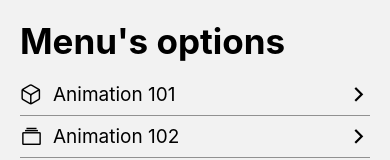
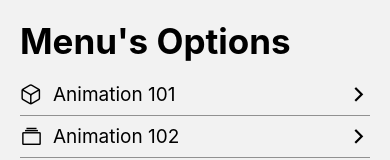
Before and after one commit to belenjn/components-project-react-native, a React Native app: screen /HomeScreen in a window 390 px wide. Shown: the top 160 px of the page. Built offline with nearby package versions, Linux system fonts and the light colour scheme.

Commit message:
HeaderTitle created and used

```diff
--- /dev/null
+++ b/src/components/HeaderTitle.tsx
@@ -0,0 +1,19 @@
+/* eslint-disable react-native/no-inline-styles */
+import React from 'react';
+import {Text, View} from 'react-native';
+import {useSafeAreaInsets} from 'react-native-safe-area-context';
+import {styles} from '../theme/appTheme';
+
+interface Props {
+  title: string;
+}
+
+export const HeaderTitle = ({title}: Props) => {
+  const {top} = useSafeAreaInsets();
+
+  return (
+    <View style={{marginTop: top + 20, marginBottom: 20}}>
+      <Text style={styles.title}>{title}</Text>
+    </View>
+  );
+};
--- a/src/screens/HomeScreen.tsx
+++ b/src/screens/HomeScreen.tsx
@@ -1,24 +1,14 @@
 /* eslint-disable react-native/no-inline-styles */
 import React from 'react';
-import {Text, View} from 'react-native';
+import {View} from 'react-native';
 import {FlatList} from 'react-native-gesture-handler';
-import {useSafeAreaInsets} from 'react-native-safe-area-context';
 import {FlatListMenuItem} from '../components/FlatListMenuItem';
+import {HeaderTitle} from '../components/HeaderTitle';
 import {menuItems} from '../data/menuItems';
 // import Icon from 'react-native-vector-icons/Ionicons';
 import {styles} from '../theme/appTheme';
 
 export const HomeScreen = () => {
-  const {top} = useSafeAreaInsets();
-
-  const renderListHeader = () => {
-    return (
-      <View style={{marginTop: top + 20, marginBottom: 20}}>
-        <Text style={styles.title}>Menu's options</Text>
-      </View>
-    );
-  };
-
   const itemSeparator = () => {
     return (
       <View
@@ -37,7 +27,7 @@
         data={menuItems}
         renderItem={({item}) => <FlatListMenuItem menuItem={item} />}
         keyExtractor={item => item.name}
-        ListHeaderComponent={() => renderListHeader()}
+        ListHeaderComponent={() => <HeaderTitle title="Menu's Options" />}
         ItemSeparatorComponent={() => itemSeparator()}
       />
     </View>
--- a/src/screens/SwitchScreen.tsx
+++ b/src/screens/SwitchScreen.tsx
@@ -1,12 +1,14 @@
 /* eslint-disable react-native/no-inline-styles */
 import React, {useState} from 'react';
 import {Platform, Switch, View} from 'react-native';
+import {HeaderTitle} from '../components/HeaderTitle';
 
 export const SwitchScreen = () => {
   const [isEnabled, setIsEnabled] = useState(false);
   const toggleSwitch = () => setIsEnabled(previousState => !previousState);
   return (
-    <View style={{marginTop: 100}}>
+    <View style={{marginTop: 100, marginHorizontal: 20}}>
+      <HeaderTitle title="Switches" />
       <Switch
         trackColor={{false: '#D9D9DB', true: '#5856D6'}}
         thumbColor={Platform.OS === 'android' ? '#5856D6' : ''}
```
